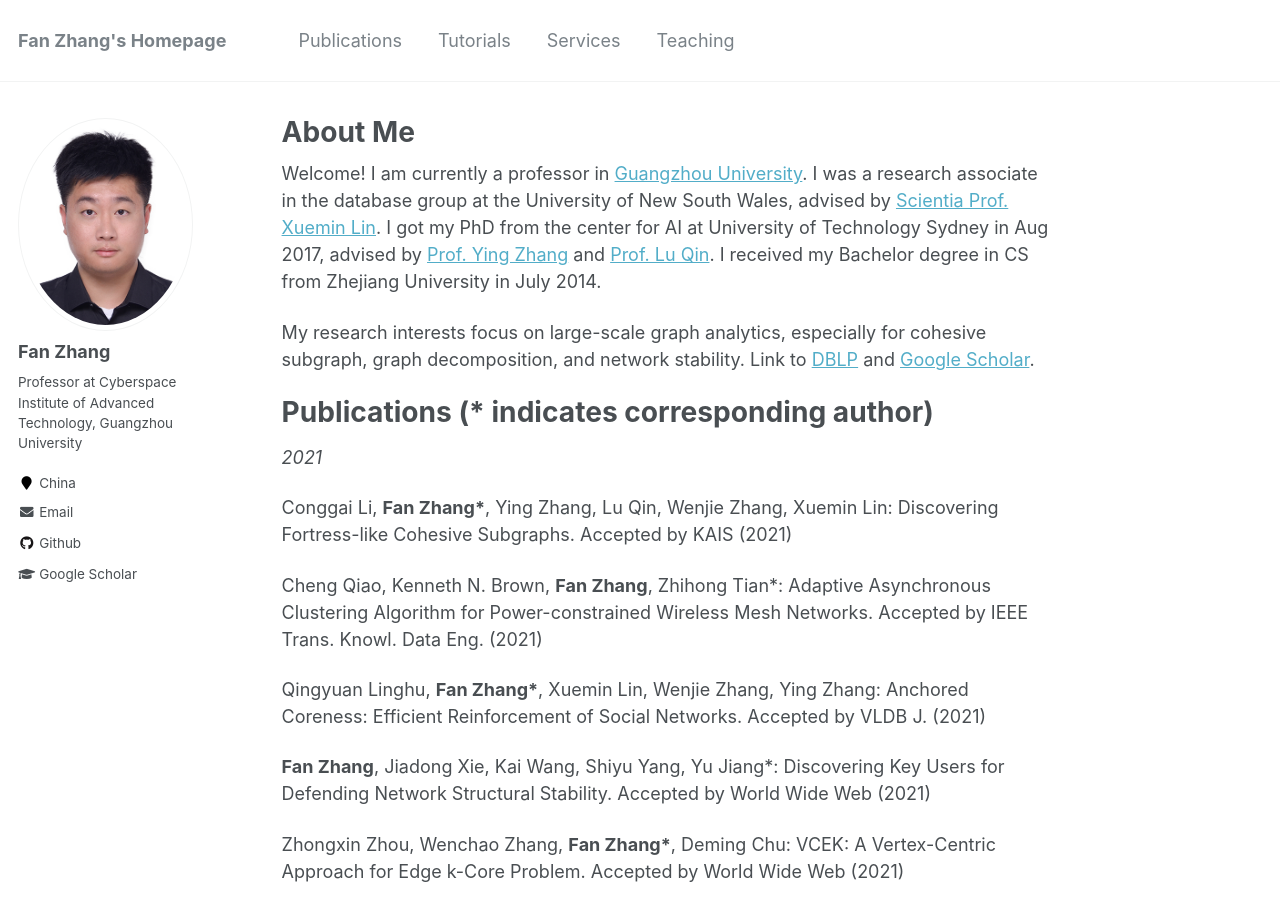
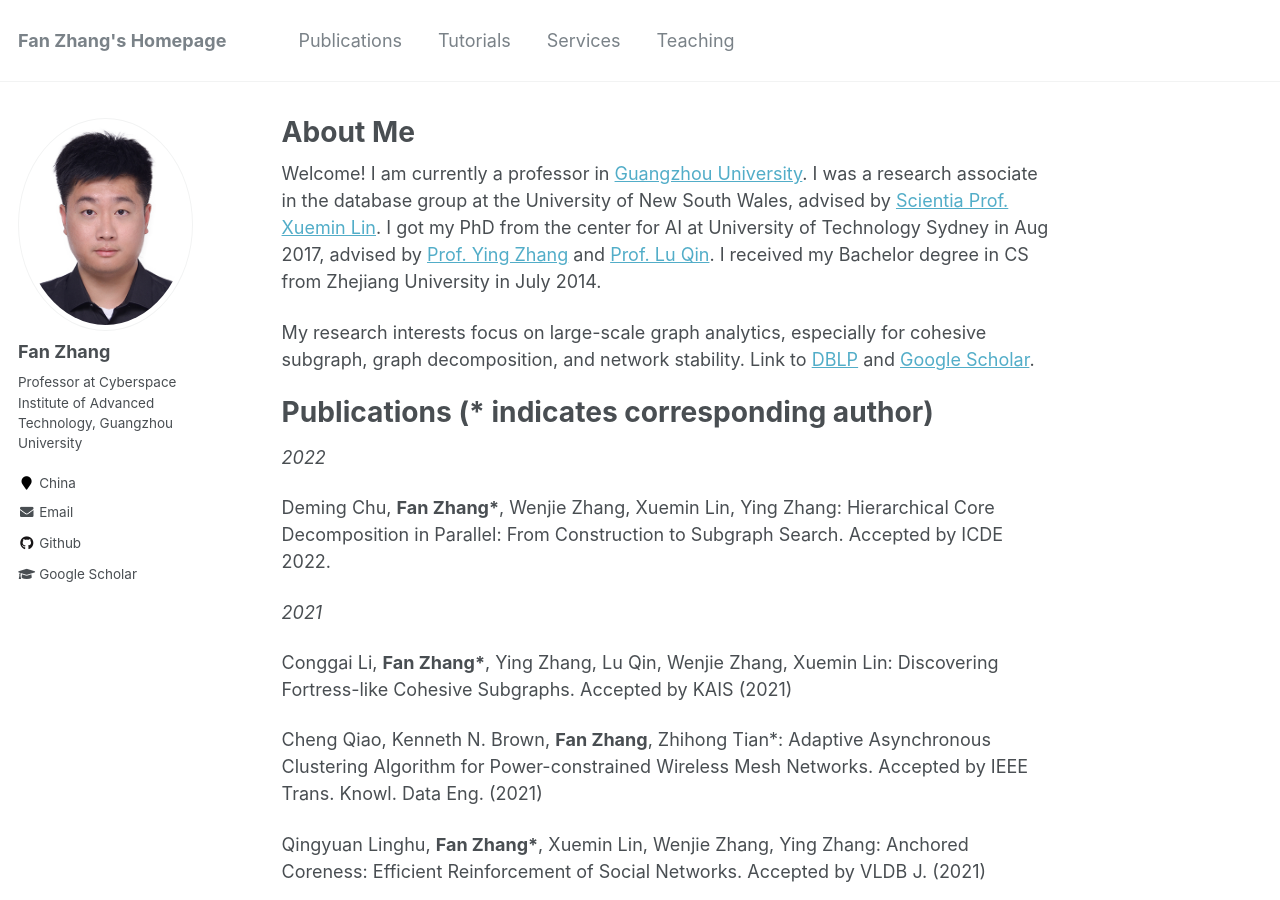
Before and after one commit to fanzhangcs/fanzhangcs.github.io, a Jekyll site: the page built from _pages/about.md, in a window 1280 px wide and 900 px high. Built offline with Jekyll 4.4.1, drawn with Linux system fonts in a browser that asks for light colours.

Commit message:
Update about.md

```diff
--- a/_pages/about.md
+++ b/_pages/about.md
@@ -15,6 +15,10 @@ Link to [DBLP](https://dblp.uni-trier.de/pid/21/3626-36.html) and [Google Schola
 
 Publications (* indicates corresponding author)
 ======
+
+*2022*
+
+Deming Chu, **Fan Zhang\***, Wenjie Zhang, Xuemin Lin, Ying Zhang: Hierarchical Core Decomposition in Parallel: From Construction to Subgraph Search. Accepted by ICDE 2022.
 
 *2021*
 
```
